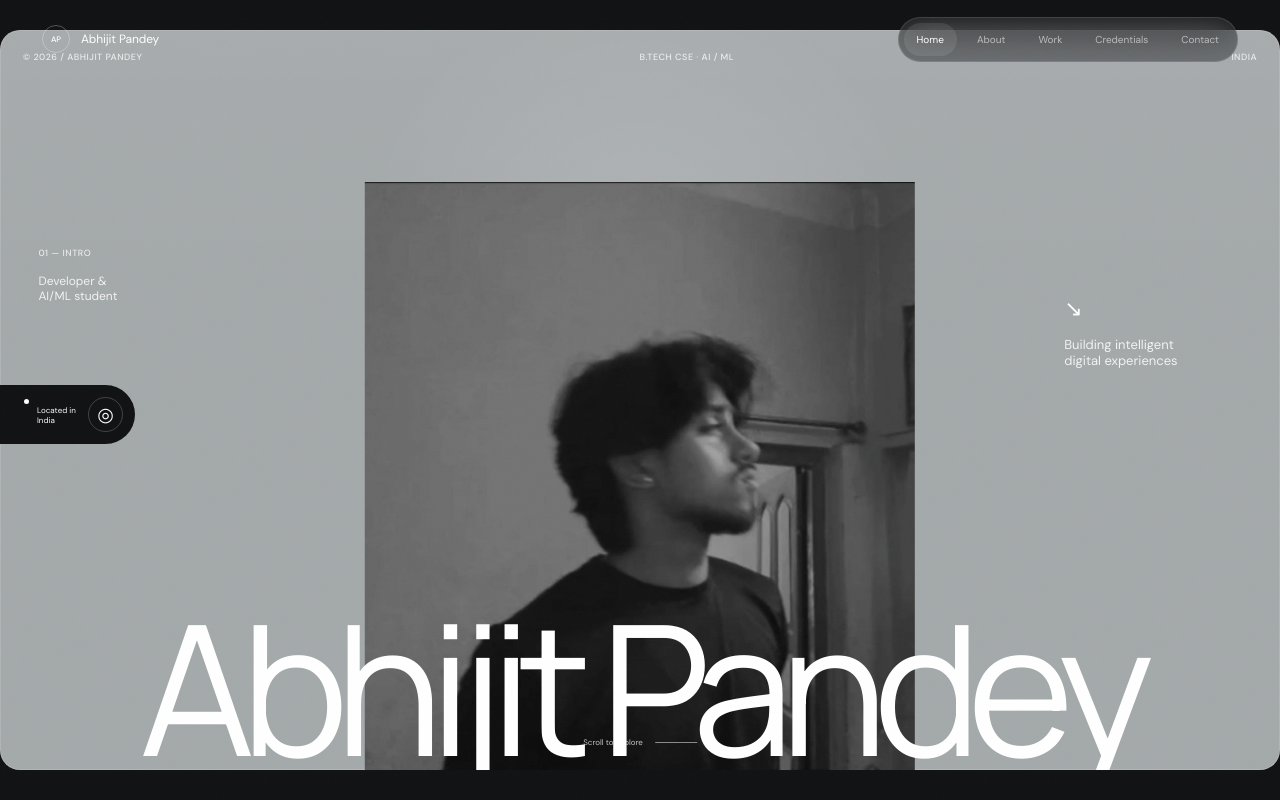
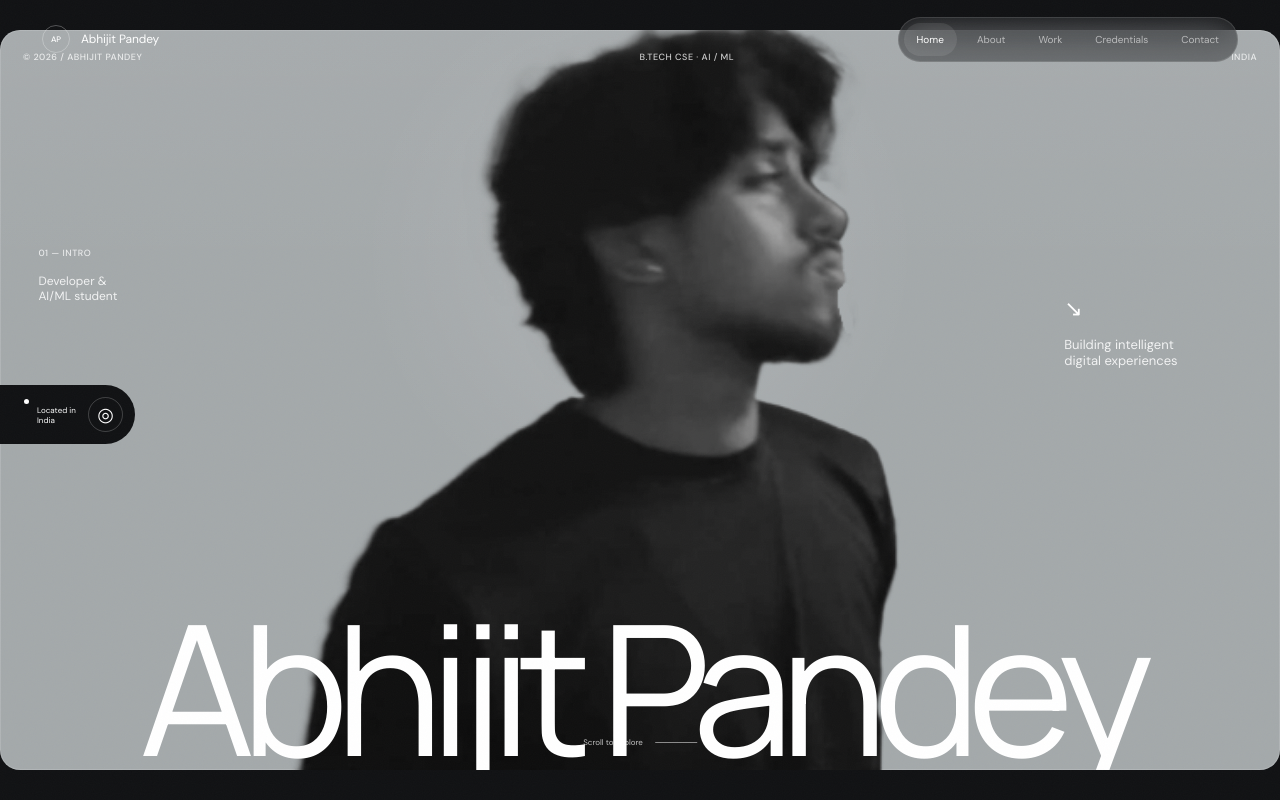
Before and after one commit to abhiiml/abhiiml_portfolio, a React (Vite) app: page / in a window 1280 px wide. Shown: the top 800 px of the page. Built offline with nearby package versions, Linux system fonts and the light colour scheme.

Commit message:
Update portfolio website

```diff
--- a/src/App.tsx
+++ b/src/App.tsx
@@ -2,7 +2,7 @@ import { useEffect, useRef, useState, type ReactNode } from 'react';
 import { portfolioData } from './data/portfolio';
 import './portfolio-polish.css';
 // @ts-ignore local image asset
-import profile1 from './assets/images/profile-1.jpg';
+import profile1 from './assets/images/profile-1.png';
 // @ts-ignore local image asset
 import profile2 from './assets/images/profile-2.jpg';
 // @ts-ignore local image asset
--- a/src/index.css
+++ b/src/index.css
@@ -46,8 +46,8 @@ img { display: block; max-width: 100%; }
 .hero-copy-left p, .hero-copy-right p { margin: 14px 0 0; color: rgba(255,255,255,.86); }
 .hero-copy-right { position: absolute; top: 36%; right: 8%; z-index: 4; font-size: 13px; line-height: 1.22; }
 .tiny-arrow { font-size: 22px; display: block; }
-.hero-image-wrap { position: absolute; left: 50%; bottom: 0; transform: translateX(-50%); width: min(43vw, 650px); height: 86%; display: flex; align-items: flex-end; justify-content: center; z-index: 2; }
-.hero-image { width: 100%; height: 100%; object-fit: contain; object-position: center bottom; filter: saturate(.88) contrast(.96); mix-blend-mode: multiply; }
+.hero-image-wrap { position: absolute; left: 50%; bottom: 0; transform: translateX(-50%); width: min(75vw, 1000px); height: 98%; display: flex; align-items: flex-end; justify-content: center; z-index: 2; }
+.hero-image { width: 140%; height: 140%; object-fit: contain; object-position: center bottom; filter: saturate(.88) contrast(.96); mix-blend-mode: multiply; }
 .location-pill { position: absolute; left: 0; top: 48%; width: 135px; min-height: 56px; border-radius: 0 30px 30px 0; background: var(--ink); display: flex; align-items: center; gap: 8px; padding: 12px 12px 12px 24px; font-size: 8px; line-height: 1.25; z-index: 5; }
 .location-dot { width: 5px; height: 5px; background: #fff; border-radius: 50%; align-self: flex-start; margin-top: 2px; }
 .globe { margin-left: auto; width: 35px; height: 35px; display: grid; place-items: center; border-radius: 50%; border: 1px solid rgba(255,255,255,.2); font-size: 19px; }
```
Also changed, not shown: src/assets/images/profile-1.png (renamed from src/assets/images/Removal-154.png).
